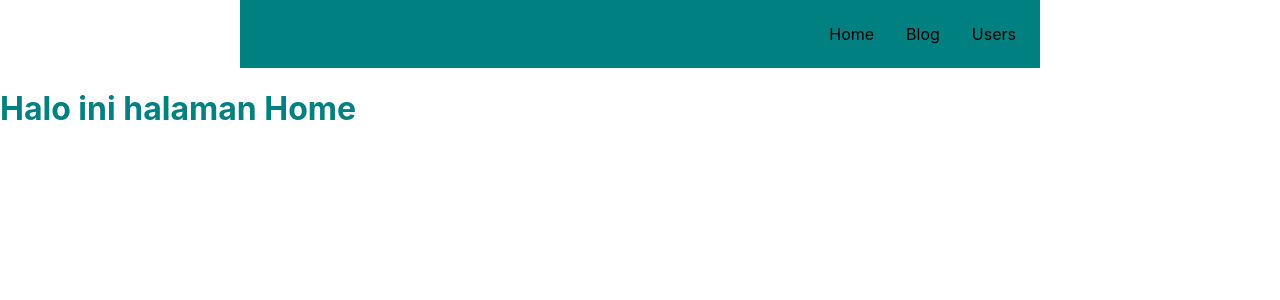
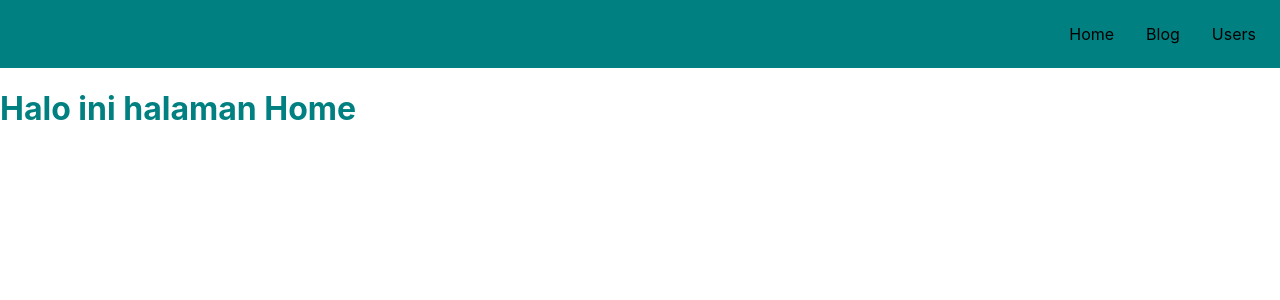
Before and after one commit to agi-tomo/react-portofolio, a Next.js app: page / in a window 1280 px wide. Shown: the top 300 px of the page. Built offline with nearby package versions, Linux system fonts and the light colour scheme.

Commit message:
add css global

```diff
--- a/components/Header/Header.module.css
+++ b/components/Header/Header.module.css
@@ -2,8 +2,6 @@
     background-color: teal;
     padding: 8px;
     box-shadow: 3px 3px 12px 3px rgb(0, 0, 0 / 32%);
-    max-width: 800px;
-    margin: auto;
 }
 
 .list {
--- a/styles/globals.css
+++ b/styles/globals.css
@@ -4,6 +4,8 @@ body {
     margin: 0;
     font-family: -apple-system, BlinkMacSystemFont, Segoe UI, Roboto, Oxygen,
         Ubuntu, Cantarell, Fira Sans, Droid Sans, Helvetica Neue, sans-serif;
+    max-width: 1400px;
+    margin: auto;
 }
 
 a {
```
